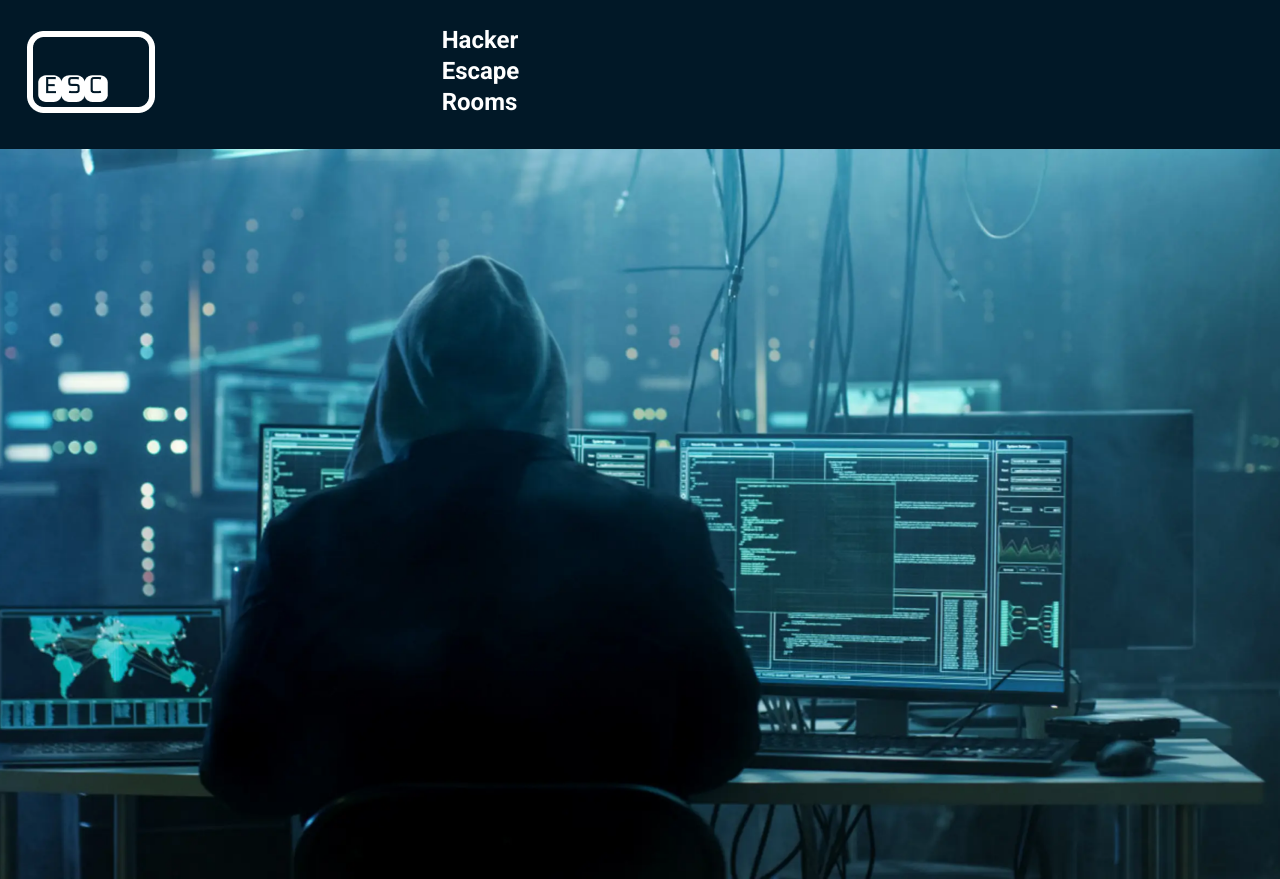
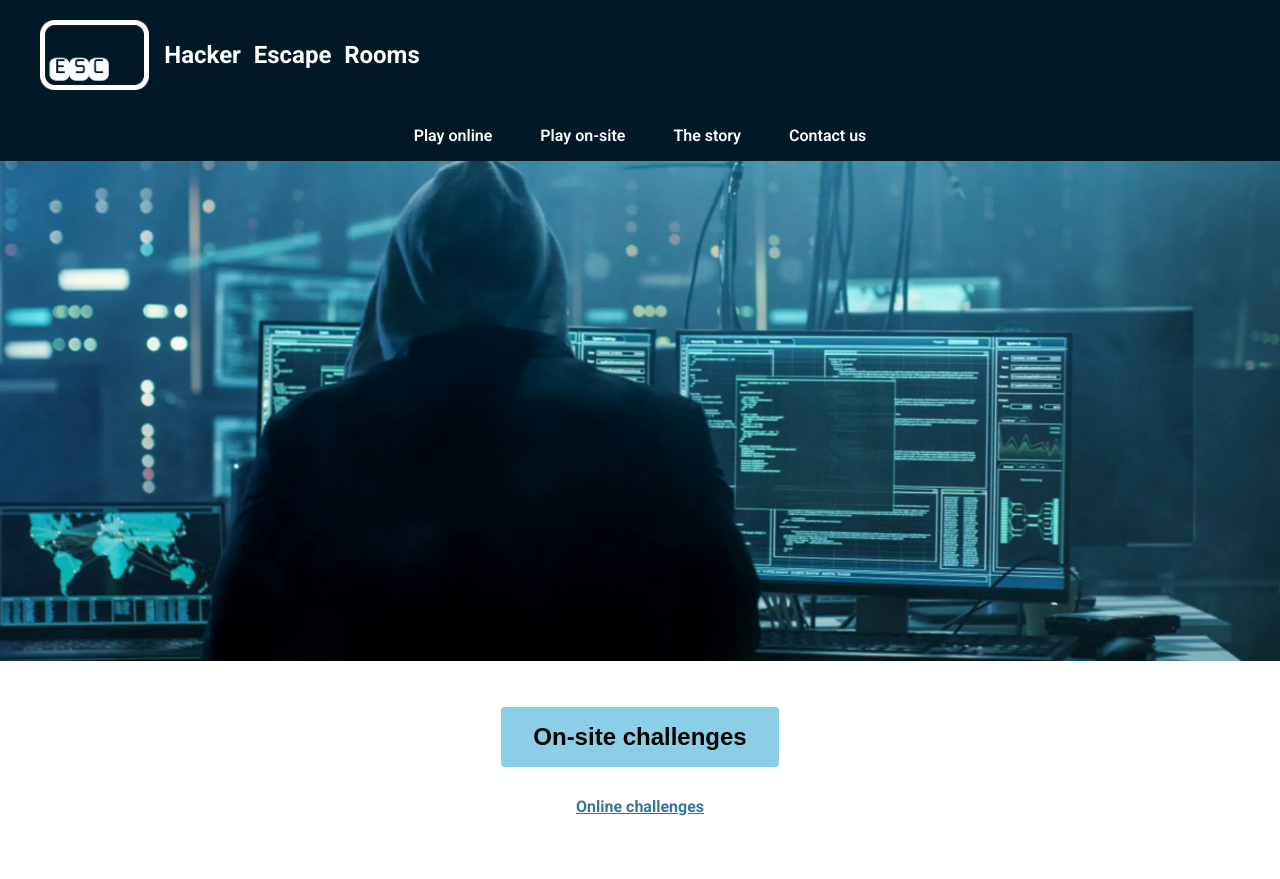
Before and after one commit to aisaksson187-create/ESCroom, a website: page index.html in a window 1280 px wide. Shown: the top 879 px of the page. Drawn offline with Linux system fonts and the light colour scheme.

Commit message:
added mediaquery for desktop and styling for navigation links + logo text

```diff
--- a/index.html
+++ b/index.html
@@ -14,18 +14,31 @@
     <link rel='stylesheet' type='text/css' media='screen' href='output.css'>
     <script src='main.js'></script>
 </head>
-
 <body>
-    <header class="header grid">
-        <img src="assets/logo.png" alt="logo">
-        <div class="span">
-            <span>Hacker</span>
-            <span>Escape</span>
-            <span>Rooms</span>
+<header class="header">
+  <div class="logo-container">
+    <img src="assets/logo.png" alt="ESC logo">
+    <div class="logo-text">
+      <span>Hacker</span>
+      <span>Escape</span>
+      <span>Rooms</span>
+    </div>
+  </div>
+</header>
+<div>
+    <nav class="main-nav">
+  <ul>
+    <li><a href="#">Play online</a></li>
+    <li><a href="#">Play on-site</a></li>
+    <li><a href="#">The story</a></li>
+    <li><a href="#">Contact us</a></li>
+  </ul>
+</nav>
+</div>
+    <div>
+         <div class="hacky">
+            <img src="assets/hacker2.png" alt="Hacker">
         </div>
-    </header>
-    <div>
-        <img src="assets/hacker2.png" alt="hacker">
         <div class="div">
             <button type="button" class="button">On-site challenges</button>
             <p><a href="default.asp" target="_blank">Online challenges</a></p>
--- a/output.css
+++ b/output.css
@@ -30,37 +30,41 @@ body {
 }
 
 .header {
-    color: white;
   display: flex;
-    font-style: bold;
   align-items: center;
-    font-size: 24px;
-    font-weight: 700;
-    text-align: center;
-    padding-bottom: 30px;
+  padding: 20px 40px;
 }
 
-.header img {
-    margin-top: 26px;
-    margin-left: 27px;
-
+/* Flexar logga + text bredvid varandra */
+.logo-container {
+  display: flex;
+  align-items: center;
+  gap: 15px; /* avstånd mellan logga och text */
 }
 
-
-
-.span {
-    margin-left: 15px;
-    margin-top: 25px;
+/* Textens styling */
+.logo-text {
   display: flex;
   flex-direction: column;
-    /* staplar orden vertikalt */
   justify-content: center;
-    /* centrerar blocket vertikalt */
   color: white;
-    font-size: 24px;
   font-weight: 700;
+  font-size: 1.5rem;
+  line-height: 1;
   text-align: left;
-    line-height: 1.3;
+}
+
+.logo-container img {
+  height: 70px; /* justera efter din logga */
+  width: auto;
+}
+
+.hacky img {
+  width: 100%;
+  height: auto;
+  max-height: 500px; /* begränsar höjden på stora skärmar */
+  object-fit: cover; /* beskär snyggt om bilden är för hög */
+  display: block;
 }
 
 .button {
@@ -413,28 +417,35 @@ section p {
     font-size: 1.2rem;
 }
 
-
 /* */
 
 
-/* mobile styles */
+/* Desktop styles */
 
+.main-nav { display: none; }
 
-
-/* Small tablet styles */
-@media screen and (min-width: 620px) {}
-
-/* Large tablet and laptop styles */
-@media screen and (min-width: 960px) {
-    body {
-        font-size: 18px;
+@media screen and (min-width: 1100px) {
+  .main-nav { display: block; }
+  .main-nav ul {
+  display: flex;
+  justify-content: center;
+  gap: 3rem;
+  list-style: none;
+  margin: 0;
+  padding: 1rem 0;
 }
 
-}
-/* Desktop styles */
-@media screen and (min-width: 1200px) {
-    body {
-        font-size: 20px;
+.main-nav a {
+  color: white;
+  font-weight: 600;
+  text-decoration: none;
 }
 
+.main-nav a:hover {
+  color: var(--lightblue);
+  cursor: pointer
 }
+  .logo-text {
+    flex-direction: row;        /* ändra riktning till horisontell */
+    gap: 0.8rem;                /* lite mellanrum mellan orden */
+}}
```
Lines whose indentation alone changed are shown as unchanged.
